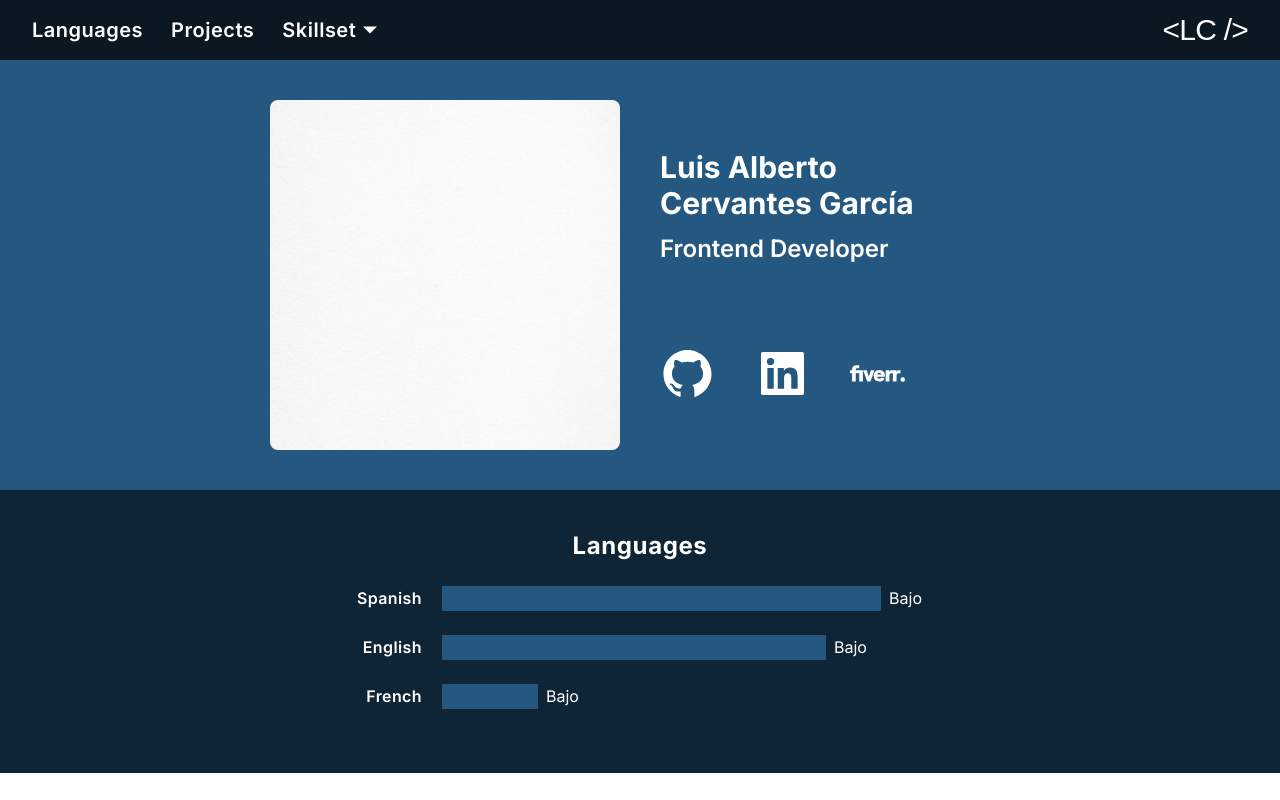
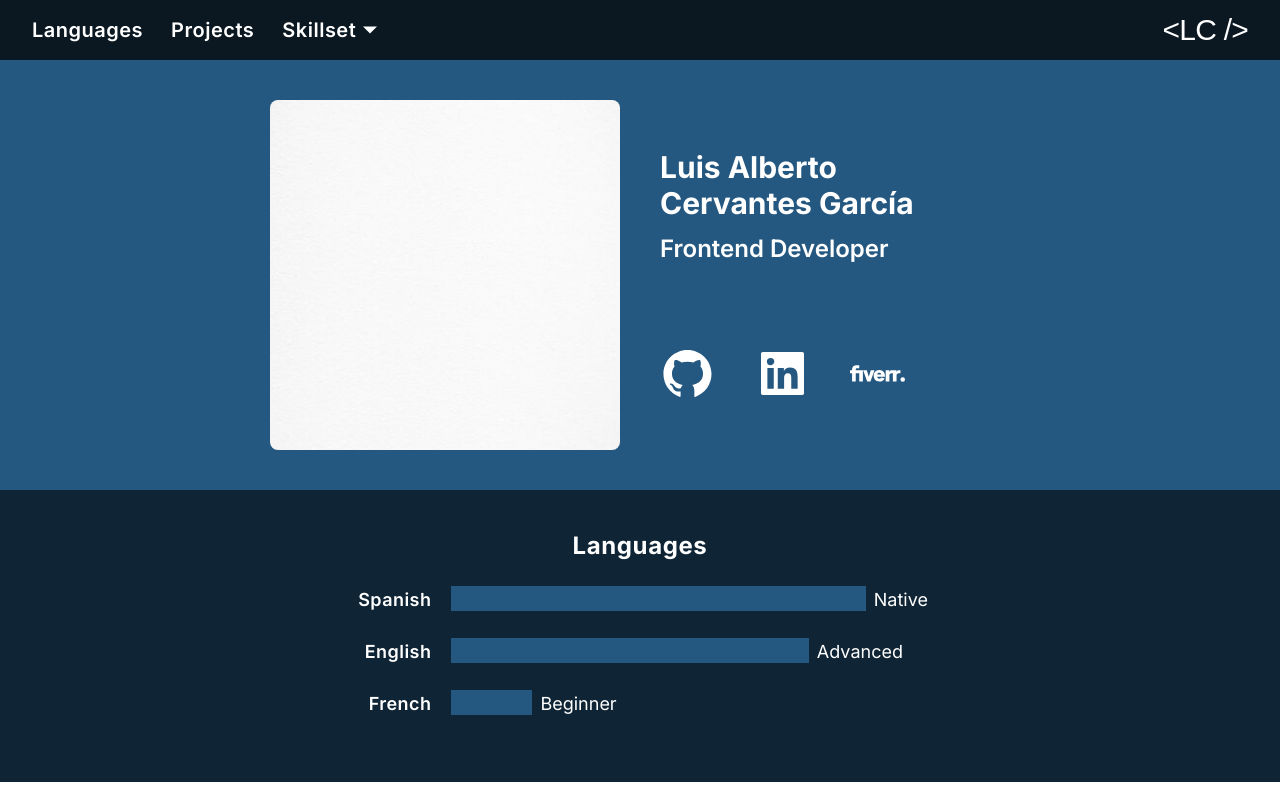
Before and after one commit to LugpDev2022/portfolio-nextjs, a Next.js app: page / in a window 1280 px wide. Built offline with nearby package versions, Linux system fonts and the light colour scheme; a web font is replaced by a local one.

Commit message:
Set the correct language level

```diff
--- a/app/components/LanguageBar.tsx
+++ b/app/components/LanguageBar.tsx
@@ -1,4 +1,5 @@
 import { useMemo } from 'react';
+import { getLanguageLevel } from '../helpers/getLanguageLevel';
 
 interface Props {
   language: string;
@@ -6,11 +7,11 @@ interface Props {
 }
 
 const LanguageBar: React.FC<Props> = ({ language, percentage }) => {
-  const level = useMemo(() => 'Bajo', []);
+  const level = useMemo(() => getLanguageLevel(percentage), [percentage]);
 
   return (
     <div className='my-4 block w-full text-white sm:my-6 sm:flex'>
-      <span className='me-5 block basis-[70px] text-left font-semibold tracking-wide sm:text-right'>
+      <span className='me-5 block basis-[80px] text-left text-lg font-semibold tracking-wide sm:text-right'>
         {language}
       </span>
 
@@ -19,7 +20,7 @@ const LanguageBar: React.FC<Props> = ({ language, percentage }) => {
           className='me-2 h-[25px] bg-[#255880]'
           style={{ width: `${percentage}%` }}
         ></div>
-        <span className='hidden sm:inline'>{level}</span>
+        <span className='hidden text-lg sm:inline'>{level}</span>
       </div>
     </div>
   );
--- /dev/null
+++ b/app/helpers/getLanguageLevel.ts
@@ -0,0 +1,18 @@
+type Level =
+  | 'Beginner'
+  | 'Medium'
+  | 'Advanced'
+  | 'Native'
+  | 'Error: Your percentage is bigger than 100';
+
+export const getLanguageLevel = (percentage: number): Level => {
+  if (percentage > 100) return 'Error: Your percentage is bigger than 100';
+
+  if (percentage < 25) return 'Beginner';
+
+  if (percentage < 60) return 'Medium';
+
+  if (percentage < 100) return 'Advanced';
+
+  return 'Native';
+};
--- a/app/sections.tsx/languages/Languages.tsx
+++ b/app/sections.tsx/languages/Languages.tsx
@@ -8,8 +8,8 @@ type LanguageObject = {
 
 const languagesArray: LanguageObject[] = [
   { language: 'Spanish', percentage: 100 },
-  { language: 'English', percentage: 80 },
-  { language: 'French', percentage: 20 },
+  { language: 'English', percentage: 75 },
+  { language: 'French', percentage: 17 },
 ];
 
 const Languages = () => (
```
